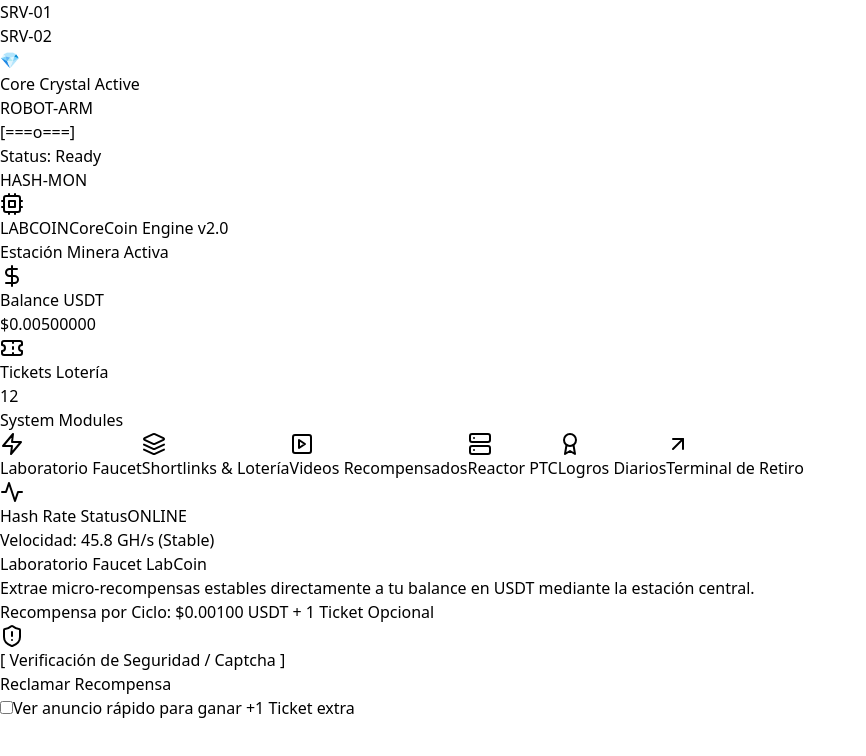
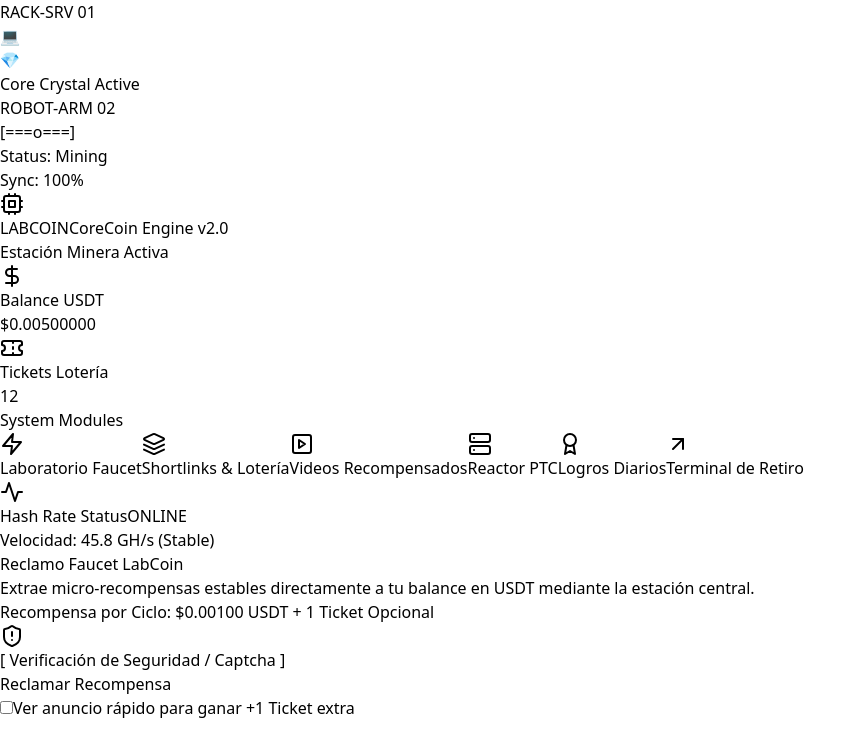
Before and after one commit to fcmadridcr-maker/LabCoin, a React (Vite) app: page / in a window 1280 px wide. Shown: the top 756 px of the page, without its empty margins (0-866 px from the left). Built offline with nearby package versions, Linux system fonts and the light colour scheme.

Commit message:
Update App.jsx

```diff
--- a/src/App.jsx
+++ b/src/App.jsx
@@ -1,85 +1,68 @@
 import React, { useState } from 'react';
-import { Cpu, Zap, Layers, PlaySquare, Award, Ticket, ArrowUpRight, DollarSign, CheckCircle2, ShieldAlert, Activity, Server, Database, HardDrive, Terminal } from 'lucide-react';
+import { Cpu, Zap, Layers, PlaySquare, Award, Ticket, ArrowUpRight, DollarSign, CheckCircle2, ShieldAlert, Activity, Server, Database } from 'lucide-react';
 
 export default function LabCoinApp() {
   const [activeTab, setActiveTab] = useState('claim');
   const [balance, setBalance] = useState('0.00500000');
   const [tickets, setTickets] = useState(12);
   const [ptcClaimed, setPtcClaimed] = useState(false);
+  const [bonusChecked, setBonusChecked] = useState(false);
 
   return (
-    <div className="min-h-screen bg-[#020617] text-slate-100 font-sans flex flex-col selection:bg-blue-600 selection:text-white relative overflow-hidden">
+    <div className="min-h-screen bg-[#060b19] text-slate-100 font-sans flex flex-col selection:bg-blue-600 selection:text-white relative overflow-hidden">
 
-      {/* Fondo técnico con cuadrícula y líneas de laboratorio */}
-      <div className="absolute inset-0 bg-[linear-gradient(to_right,#1e3a8a0f_1px,transparent_1px),linear-gradient(to_bottom,#1e3a8a0f_1px,transparent_1px)] bg-[size:2.5rem_2.5rem] pointer-events-none"></div>
+      {/* Fondo técnico con retícula de laboratorio estilizada */}
+      <div className="absolute inset-0 bg-[linear-gradient(to_right,#1d4ed810_1px,transparent_1px),linear-gradient(to_bottom,#1d4ed810_1px,transparent_1px)] bg-[size:3rem_3rem] pointer-events-none"></div>
 
-      {/* RACKS DE SERVIDORES LATERALES (Izquierda) */}
-      <div className="absolute left-2 top-24 hidden xl:flex flex-col space-y-3 opacity-60 pointer-events-none z-0">
-        <div className="bg-slate-950/80 border border-blue-500/40 p-3 rounded-xl w-32 shadow-[0_0_15px_rgba(37,99,235,0.2)]">
-          <div className="flex justify-between items-center mb-1">
-            <span className="text-[9px] font-mono text-blue-400">SRV-01</span>
-            <span className="w-1.5 h-1.5 rounded-full bg-emerald-400 animate-ping"></span>
+      {/* EFECTOS VISUALES DE LA SALA DE MINERÍA (Racks de servidores, cristales y brazos mecánicos laterales) */}
+      <div className="absolute inset-0 pointer-events-none overflow-hidden hidden xl:block z-0 opacity-40">
+        {/* Rack Servidores Izquierdo */}
+        <div className="absolute left-6 top-28 w-40 bg-slate-950/90 border border-blue-500/40 rounded-2xl p-4 shadow-[0_0_25px_rgba(37,99,235,0.3)]">
+          <div className="flex justify-between items-center mb-3 border-b border-blue-500/20 pb-2">
+            <span className="text-[10px] font-mono text-cyan-400 font-bold">RACK-SRV 01</span>
+            <span className="w-2 h-2 rounded-full bg-emerald-400 animate-ping"></span>
           </div>
-          <div className="space-y-1">
-            <div className="h-1 bg-blue-500/40 rounded w-full animate-pulse"></div>
-            <div className="h-1 bg-cyan-400/40 rounded w-3/4"></div>
-            <div className="h-1 bg-blue-600/40 rounded w-5/6"></div>
+          <div className="space-y-2">
+            <div className="h-2 bg-blue-600/40 rounded-full w-full animate-pulse"></div>
+            <div className="h-2 bg-cyan-400/40 rounded-full w-3/4"></div>
+            <div className="h-2 bg-blue-500/40 rounded-full w-5/6"></div>
+            <div className="h-2 bg-blue-700/40 rounded-full w-2/3"></div>
+          </div>
+          <div className="mt-4 pt-3 border-t border-blue-500/20 text-center">
+            <span className="text-xl">💻</span>
           </div>
         </div>
-        <div className="bg-slate-950/80 border border-blue-500/40 p-3 rounded-xl w-32 shadow-[0_0_15px_rgba(37,99,235,0.2)]">
-          <div className="flex justify-between items-center mb-1">
-            <span className="text-[9px] font-mono text-blue-400">SRV-02</span>
-            <span className="w-1.5 h-1.5 rounded-full bg-emerald-400"></span>
+
+        {/* Cristales Energéticos Inferiores Izquierdos */}
+        <div className="absolute left-10 bottom-12 p-5 bg-blue-600/10 border border-blue-500/40 rounded-3xl text-center shadow-[0_0_30px_rgba(59,130,246,0.4)] backdrop-blur-md">
+          <span className="text-4xl animate-pulse">💎</span>
+          <p className="text-[10px] font-mono text-cyan-300 mt-1 uppercase tracking-widest">Core Crystal Active</p>
+        </div>
+
+        {/* Rack y Brazo Mecánico Derecho */}
+        <div className="absolute right-6 top-28 w-40 bg-slate-950/90 border border-blue-500/40 rounded-2xl p-4 shadow-[0_0_25px_rgba(37,99,235,0.3)]">
+          <div className="flex justify-between items-center mb-3 border-b border-blue-500/20 pb-2">
+            <span className="text-[10px] font-mono text-cyan-400 font-bold">ROBOT-ARM 02</span>
+            <span className="w-2 h-2 rounded-full bg-blue-400 animate-pulse"></span>
           </div>
-          <div className="space-y-1">
-            <div className="h-1 bg-cyan-400/40 rounded w-5/6 animate-pulse"></div>
-            <div className="h-1 bg-blue-500/40 rounded w-full"></div>
-            <div className="h-1 bg-blue-600/40 rounded w-2/3"></div>
-          </div>
-        </div>
-        {/* Cristales Energéticos Bajos */}
-        <div className="mt-4 p-4 bg-blue-600/10 border border-blue-500/30 rounded-2xl text-center shadow-[0_0_20px_rgba(59,130,246,0.3)]">
-          <span className="text-2xl animate-pulse">💎</span>
-          <p className="text-[10px] font-mono text-cyan-300 mt-1">Core Crystal Active</p>
-        </div>
-      </div>
-
-      {/* RACKS DE MONITOREO Y BRAZO MECÁNICO (Derecha) */}
-      <div className="absolute right-2 top-24 hidden xl:flex flex-col space-y-3 opacity-60 pointer-events-none z-0">
-        <div className="bg-slate-950/80 border border-blue-500/40 p-3 rounded-xl w-32 shadow-[0_0_15px_rgba(37,99,235,0.2)]">
-          <div className="flex justify-between items-center mb-1">
-            <span className="text-[9px] font-mono text-cyan-400">ROBOT-ARM</span>
-            <span className="w-1.5 h-1.5 rounded-full bg-blue-400 animate-pulse"></span>
-          </div>
-          <div className="font-mono text-[9px] text-slate-400">
-            [===o===] <br/>
-            Status: Ready
-          </div>
-        </div>
-        <div className="bg-slate-950/80 border border-blue-500/40 p-3 rounded-xl w-32 shadow-[0_0_15px_rgba(37,99,235,0.2)]">
-          <div className="flex justify-between items-center mb-1">
-            <span className="text-[9px] font-mono text-cyan-400">HASH-MON</span>
-            <span className="w-1.5 h-1.5 rounded-full bg-emerald-400"></span>
-          </div>
-          <div className="h-8 bg-slate-900 rounded border border-blue-500/20 flex items-end p-1 gap-1">
-            <div className="w-1 bg-cyan-400 h-4"></div>
-            <div className="w-1 bg-blue-500 h-6"></div>
-            <div className="w-1 bg-cyan-400 h-3"></div>
-            <div className="w-1 bg-blue-400 h-7"></div>
+          <div className="font-mono text-[10px] text-slate-300 space-y-1 bg-slate-900 p-2 rounded border border-blue-500/20">
+            <p className="text-blue-400">[===o===]</p>
+            <p>Status: Mining</p>
+            <p className="text-emerald-400">Sync: 100%</p>
           </div>
         </div>
       </div>
 
-      {/* Barra Superior - Estética de Cabina Neón */}
-      <header className="border-b border-blue-500/30 bg-slate-950/90 backdrop-blur-2xl sticky top-0 z-50 px-6 py-4 flex justify-between items-center shadow-[0_4px_30px_rgba(37,99,235,0.3)]">
+      {/* BARRA SUPERIOR - Estilo Estación de Control */}
+      <header className="border-b border-blue-500/40 bg-slate-950/95 backdrop-blur-2xl sticky top-0 z-50 px-6 py-4 flex justify-between items-center shadow-[0_4px_30px_rgba(37,99,235,0.4)]">
         <div className="flex items-center space-x-3">
-          <div className="bg-blue-600/20 p-2.5 rounded-2xl border border-blue-500/50 shadow-[0_0_20px_rgba(59,130,246,0.6)]">
+          <div className="bg-blue-600/20 p-2.5 rounded-2xl border border-blue-500/60 shadow-[0_0_20px_rgba(59,130,246,0.7)]">
             <Cpu className="w-6 h-6 text-blue-400 animate-pulse" />
           </div>
           <div>
             <h1 className="text-xl font-black tracking-wider text-white flex items-center gap-2">
               LAB<span className="text-blue-500 drop-shadow-[0_0_12px_rgba(59,130,246,0.9)]">COIN</span>
-              <span className="text-[10px] bg-blue-500/20 text-blue-300 px-2.5 py-0.5 rounded-full border border-blue-500/50 font-mono shadow-[inset_0_0_10px_rgba(59,130,246,0.3)]">CoreCoin Engine v2.0</span>
+              <span className="text-[10px] bg-blue-500/20 text-blue-300 px-2.5 py-0.5 rounded-full border border-blue-500/60 font-mono shadow-[inset_0_0_10px_rgba(59,130,246,0.4)]">CoreCoin Engine v2.0</span>
             </h1>
             <p className="text-xs text-slate-400 flex items-center gap-1.5 font-mono">
               <span className="w-2 h-2 rounded-full bg-emerald-400 animate-ping"></span>
@@ -88,10 +71,10 @@ export default function LabCoinApp() {
           </div>
         </div>
 
-        {/* Widgets de Balance y Tickets Neón */}
+        {/* WIDGETS DE BALANCE Y TICKETS (Superior Derecha) */}
         <div className="flex items-center space-x-4">
-          <div className="bg-slate-900/90 border border-blue-500/40 px-4 py-2.5 rounded-2xl flex items-center space-x-3 shadow-[0_0_15px_rgba(37,99,235,0.15)]">
-            <div className="bg-blue-600/30 p-1.5 rounded-xl border border-blue-500/50">
+          <div className="bg-slate-900/90 border border-blue-500/50 px-4 py-2.5 rounded-2xl flex items-center space-x-3 shadow-[0_0_20px_rgba(37,99,235,0.25)]">
+            <div className="bg-blue-600/30 p-1.5 rounded-xl border border-blue-500/60">
               <DollarSign className="w-4 h-4 text-blue-400" />
             </div>
             <div>
@@ -100,24 +83,24 @@ export default function LabCoinApp() {
             </div>
           </div>
 
-          <div className="bg-slate-900/90 border border-blue-500/40 px-4 py-2.5 rounded-2xl flex items-center space-x-3 shadow-[0_0_15px_rgba(37,99,235,0.15)] hidden sm:flex">
-            <div className="bg-amber-500/20 p-1.5 rounded-xl border border-amber-500/40">
+          <div className="bg-slate-900/90 border border-blue-500/50 px-4 py-2.5 rounded-2xl flex items-center space-x-3 shadow-[0_0_20px_rgba(37,99,235,0.25)] hidden sm:flex">
+            <div className="bg-amber-500/20 p-1.5 rounded-xl border border-amber-500/50">
               <Ticket className="w-4 h-4 text-amber-400" />
             </div>
             <div>
               <p className="text-[9px] text-amber-300 uppercase font-mono tracking-wider">Tickets Lotería</p>
-              <p className="text-sm font-mono font-bold text-amber-400 drop-shadow-[0_0_10px_rgba(251,191,36,0.4)]">{tickets}</p>
+              <p className="text-sm font-mono font-bold text-amber-400 drop-shadow-[0_0_10px_rgba(251,191,36,0.5)]">{tickets}</p>
             </div>
           </div>
         </div>
       </header>
 
-      {/* Contenedor Principal Estilo Laboratorio Interactivo */}
-      <div className="flex-1 flex flex-col md:flex-row max-w-6xl w-full mx-auto p-6 gap-6 relative z-10">
+      {/* CONTENEDOR PRINCIPAL FLOTANTE */}
+      <div className="flex-1 flex flex-col md:flex-row max-w-7xl w-full mx-auto p-6 gap-6 relative z-10 my-auto">
 
-        {/* Panel Izquierdo: Módulos del Sistema */}
+        {/* PANEL IZQUIERDO: Módulos del Sistema */}
         <aside className="w-full md:w-72 space-y-2.5">
-          <div className="px-4 py-2 text-[10px] font-mono text-blue-400/80 uppercase tracking-widest flex items-center gap-2">
+          <div className="px-4 py-2 text-[10px] font-mono text-blue-400 uppercase tracking-widest flex items-center gap-2">
             <span className="w-1.5 h-1.5 rounded-full bg-blue-500"></span> System Modules
           </div>
           {[
@@ -136,8 +119,8 @@ export default function LabCoinApp() {
                 onClick={() => setActiveTab(tab.id)}
                 className={`w-full flex items-center space-x-3.5 px-5 py-3.5 rounded-2xl font-semibold transition-all duration-300 group relative overflow-hidden ${
                   isActive
-                    ? 'bg-gradient-to-r from-blue-600 to-cyan-600 text-white shadow-[0_0_25px_rgba(37,99,235,0.7)] scale-[1.02] border border-blue-300/60'
-                    : 'bg-slate-900/80 hover:bg-slate-900/90 text-slate-300 border border-blue-500/20 hover:border-blue-500/50 shadow-[inset_0_1px_1px_rgba(255,255,255,0.05)]'
+                    ? 'bg-gradient-to-r from-blue-600 to-cyan-600 text-white shadow-[0_0_30px_rgba(37,99,235,0.8)] scale-[1.02] border border-blue-300/80'
+                    : 'bg-slate-900/85 hover:bg-slate-900 text-slate-300 border border-blue-500/30 hover:border-blue-500/60 shadow-[inset_0_1px_1px_rgba(255,255,255,0.05)]'
                 }`}
               >
                 <Icon className={`w-5 h-5 transition-transform group-hover:scale-110 ${isActive ? 'text-white' : 'text-blue-400'}`} />
@@ -146,53 +129,60 @@ export default function LabCoinApp() {
             );
           })}
 
-          {/* Monitor de Hash del Reactor */}
-          <div className="mt-8 bg-slate-950/90 border border-blue-500/40 rounded-2xl p-4 space-y-3 shadow-[0_0_20px_rgba(37,99,235,0.2)] backdrop-blur-md">
+          {/* Tarjeta Monitor Hash Rate */}
+          <div className="mt-6 bg-slate-950/90 border border-blue-500/50 rounded-2xl p-4 space-y-3 shadow-[0_0_25px_rgba(37,99,235,0.25)] backdrop-blur-md">
             <div className="flex items-center justify-between">
               <span className="text-xs font-mono text-blue-400 flex items-center gap-1.5">
                 <Activity className="w-3.5 h-3.5 animate-pulse" /> Hash Rate Status
               </span>
-              <span className="text-[10px] font-mono bg-emerald-500/20 text-emerald-300 px-2 py-0.5 rounded border border-emerald-500/40">ONLINE</span>
+              <span className="text-[10px] font-mono bg-emerald-500/20 text-emerald-300 px-2 py-0.5 rounded border border-emerald-500/50">ONLINE</span>
             </div>
-            <div className="w-full bg-slate-900 rounded-full h-2 overflow-hidden border border-blue-500/30">
+            <div className="w-full bg-slate-900 rounded-full h-2 overflow-hidden border border-blue-500/40">
               <div className="bg-gradient-to-r from-blue-600 via-cyan-400 to-blue-400 h-full w-4/5 animate-pulse"></div>
             </div>
             <p className="text-[10px] text-slate-400 font-mono">Velocidad: 45.8 GH/s (Stable)</p>
           </div>
         </aside>
 
-        {/* Panel Central Dinámico */}
-        <main className="flex-1 bg-slate-950/85 border border-blue-500/50 rounded-3xl p-8 backdrop-blur-2xl shadow-[0_0_50px_rgba(37,99,235,0.3)] relative overflow-hidden">
+        {/* PANEL CENTRAL DINÁMICO CON ESTÉTICA DE CRISTAL ESMERILADO Y NEÓN */}
+        <main className="flex-1 bg-slate-950/90 border-2 border-blue-500/60 rounded-3xl p-8 backdrop-blur-2xl shadow-[0_0_60px_rgba(37,99,235,0.4)] relative overflow-hidden">
 
-          {/* Brillo neón decorativo superior */}
+          {/* Brillo neón ambiental interno */}
           <div className="absolute -top-32 -right-32 w-80 h-80 bg-blue-600/20 rounded-full blur-3xl pointer-events-none"></div>
 
           {activeTab === 'claim' && (
             <div className="space-y-6 relative z-10">
               <div>
-                <h2 className="text-2xl font-black text-white tracking-wide drop-shadow-[0_0_10px_rgba(59,130,246,0.6)]">Laboratorio Faucet LabCoin</h2>
+                <h2 className="text-2xl font-black text-white tracking-wide drop-shadow-[0_0_12px_rgba(59,130,246,0.7)]">Reclamo Faucet LabCoin</h2>
                 <p className="text-sm text-slate-400">Extrae micro-recompensas estables directamente a tu balance en USDT mediante la estación central.</p>
               </div>
 
-              <div className="bg-slate-900/90 border border-blue-500/40 rounded-3xl p-8 text-center space-y-6 shadow-[0_0_35px_rgba(37,99,235,0.2)]">
-                <div className="inline-block bg-blue-600/20 border border-blue-500/50 px-5 py-2 rounded-full text-blue-300 font-mono text-xs font-bold shadow-[0_0_15px_rgba(59,130,246,0.4)]">
+              {/* Contenedor Interno Estilo Consola */}
+              <div className="bg-slate-900/95 border border-blue-500/50 rounded-3xl p-8 text-center space-y-6 shadow-[0_0_40px_rgba(37,99,235,0.25)]">
+                <div className="inline-block bg-blue-600/25 border border-blue-500/60 px-6 py-2.5 rounded-full text-blue-300 font-mono text-xs font-bold shadow-[0_0_20px_rgba(59,130,246,0.5)]">
                   Recompensa por Ciclo: $0.00100 USDT + 1 Ticket Opcional
                 </div>
 
-                <div className="max-w-md mx-auto bg-slate-950 border border-blue-500/30 p-6 rounded-2xl space-y-5 shadow-[inset_0_0_25px_rgba(37,99,235,0.15)]">
-                  <div className="flex items-center justify-center space-x-2 text-xs text-slate-300 font-mono bg-slate-900 py-3 rounded-xl border border-blue-500/20">
+                <div className="max-w-md mx-auto bg-slate-950 border border-blue-500/40 p-6 rounded-2xl space-y-5 shadow-[inset_0_0_30px_rgba(37,99,235,0.2)]">
+                  <div className="flex items-center justify-center space-x-2 text-xs text-slate-300 font-mono bg-slate-900 py-3 rounded-xl border border-blue-500/30">
                     <ShieldAlert className="w-4 h-4 text-blue-400 animate-bounce" />
                     <span>[ Verificación de Seguridad / Captcha ]</span>
                   </div>
 
-                  <button className="w-full bg-gradient-to-r from-blue-600 to-cyan-500 hover:from-blue-500 hover:to-cyan-400 text-white font-extrabold py-4 rounded-2xl transition-all shadow-[0_0_30px_rgba(37,99,235,0.7)] tracking-wide text-base border border-blue-300/50">
+                  <button className="w-full bg-gradient-to-r from-blue-600 to-cyan-500 hover:from-blue-500 hover:to-cyan-400 text-white font-extrabold py-4 rounded-2xl transition-all shadow-[0_0_35px_rgba(37,99,235,0.8)] tracking-wide text-base border border-blue-300/60 cursor-pointer active:scale-95">
                     Reclamar Recompensa
                   </button>
 
-                  <div className="flex items-center space-x-3 pt-2 justify-center bg-blue-950/40 p-3 rounded-xl border border-blue-500/30">
-                    <input type="checkbox" id="bonusAd" className="rounded border-slate-700 bg-slate-900 text-blue-600 w-4 h-4 accent-blue-500 cursor-pointer" />
+                  <div className="flex items-center space-x-3 pt-2 justify-center bg-blue-950/50 p-3 rounded-xl border border-blue-500/40">
+                    <input
+                      type="checkbox"
+                      id="bonusAd"
+                      checked={bonusChecked}
+                      onChange={(e) => setBonusChecked(e.target.checked)}
+                      className="rounded border-slate-700 bg-slate-900 text-blue-600 w-4 h-4 accent-blue-500 cursor-pointer"
+                    />
                     <label htmlFor="bonusAd" className="text-xs text-slate-300 cursor-pointer select-none">
-                      Ver anuncio rápido para ganar <span className="text-amber-400 font-bold drop-shadow-[0_0_8px_rgba(251,191,36,0.6)]">+1 Ticket extra</span>
+                      Ver anuncio rápido para ganar <span className="text-amber-400 font-bold drop-shadow-[0_0_8px_rgba(251,191,36,0.7)]">+1 Ticket extra</span>
                     </label>
                   </div>
                 </div>
@@ -208,12 +198,12 @@ export default function LabCoinApp() {
               </div>
               <div className="grid grid-cols-1 md:grid-cols-2 gap-4">
                 {[1, 2, 3, 4].map((item) => (
-                  <div key={item} className="bg-slate-900/90 border border-blue-500/30 p-6 rounded-2xl flex justify-between items-center hover:border-blue-500/60 transition-all shadow-[0_0_15px_rgba(37,99,235,0.15)]">
+                  <div key={item} className="bg-slate-900/90 border border-blue-500/40 p-6 rounded-2xl flex justify-between items-center hover:border-blue-500/80 transition-all shadow-[0_0_20px_rgba(37,99,235,0.2)]">
                     <div>
                       <h3 className="font-bold text-white text-sm">ShrinkMe Conexión #{item}</h3>
                       <p className="text-xs text-slate-400 mt-1">Recompensa: $0.0005 + <span className="text-amber-400 font-bold">+2 Tickets</span></p>
                     </div>
-                    <button className="bg-blue-600 hover:bg-blue-500 text-white px-5 py-2.5 rounded-xl text-xs font-bold transition-all shadow-[0_0_15px_rgba(37,99,235,0.4)] border border-blue-400/40">
+                    <button className="bg-blue-600 hover:bg-blue-500 text-white px-5 py-2.5 rounded-xl text-xs font-bold transition-all shadow-[0_0_20px_rgba(37,99,235,0.5)] border border-blue-400/50 cursor-pointer">
                       Visitar
                     </button>
                   </div>
@@ -229,19 +219,19 @@ export default function LabCoinApp() {
                 <p className="text-sm text-slate-400">Alcanza las metas operativas del día para reclamar bonificaciones automáticas.</p>
               </div>
               <div className="space-y-4">
-                <div className="bg-slate-900/90 border border-blue-500/30 p-6 rounded-2xl flex justify-between items-center shadow-[0_0_15px_rgba(37,99,235,0.15)]">
+                <div className="bg-slate-900/90 border border-blue-500/40 p-6 rounded-2xl flex justify-between items-center shadow-[0_0_20px_rgba(37,99,235,0.2)]">
                   <div>
                     <h3 className="font-bold text-white text-base">Meta Diaria: Ver 10 Anuncios PTC</h3>
                     <p className="text-xs text-slate-400 mt-1">Progreso del Reactor: <span className="text-blue-400 font-bold font-mono">10 / 10 Completado</span></p>
                   </div>
                   {ptcClaimed ? (
-                    <span className="text-emerald-400 text-xs font-bold flex items-center gap-1.5 bg-emerald-500/20 px-4 py-2 rounded-xl border border-emerald-500/40">
+                    <span className="text-emerald-400 text-xs font-bold flex items-center gap-1.5 bg-emerald-500/20 px-4 py-2 rounded-xl border border-emerald-500/50">
                       <CheckCircle2 className="w-4 h-4"/> Reclamado
                     </span>
                   ) : (
                     <button
                       onClick={() => { setPtcClaimed(true); setTickets(tickets + 1); }}
-                      className="bg-amber-500 hover:bg-amber-400 text-slate-950 px-5 py-2.5 rounded-xl text-xs font-extrabold transition-all shadow-[0_0_20px_rgba(251,191,36,0.5)] border border-amber-300"
+                      className="bg-amber-500 hover:bg-amber-400 text-slate-950 px-5 py-2.5 rounded-xl text-xs font-extrabold transition-all shadow-[0_0_25px_rgba(251,191,36,0.6)] border border-amber-300 cursor-pointer"
                     >
                       Reclamar +1 Ticket
                     </button>
@@ -257,16 +247,16 @@ export default function LabCoinApp() {
                 <h2 className="text-2xl font-black text-white tracking-wide">Terminal de Retiro en USDT</h2>
                 <p className="text-sm text-slate-400">Envía tus fondos instantáneamente a tu cuenta vinculada mediante FaucetPay.</p>
               </div>
-              <div className="bg-slate-900/90 border border-blue-500/40 rounded-3xl p-8 max-w-lg space-y-5 shadow-[0_0_30px_rgba(37,99,235,0.2)]">
+              <div className="bg-slate-900/90 border border-blue-500/50 rounded-3xl p-8 max-w-lg space-y-5 shadow-[0_0_35px_rgba(37,99,235,0.25)]">
                 <div className="space-y-2">
                   <label className="text-xs font-mono text-blue-300 uppercase">Correo electrónico de FaucetPay</label>
                   <input
                     type="text"
                     placeholder="tucorreo@gmail.com"
-                    className="w-full bg-slate-950 border border-blue-500/40 rounded-2xl px-4 py-3.5 text-sm text-white focus:outline-none focus:border-blue-400 focus:ring-2 focus:ring-blue-400/50 font-mono shadow-[inset_0_0_10px_rgba(0,0,0,0.5)]"
+                    className="w-full bg-slate-950 border border-blue-500/50 rounded-2xl px-4 py-3.5 text-sm text-white focus:outline-none focus:border-blue-400 focus:ring-2 focus:ring-blue-400/50 font-mono shadow-[inset_0_0_15px_rgba(0,0,0,0.6)]"
                   />
                 </div>
-                <button className="w-full bg-gradient-to-r from-blue-600 to-cyan-500 hover:from-blue-500 hover:to-cyan-400 text-white font-extrabold py-4 rounded-2xl transition-all shadow-[0_0_25px_rgba(37,99,235,0.6)] border border-blue-300/40">
+                <button className="w-full bg-gradient-to-r from-blue-600 to-cyan-500 hover:from-blue-500 hover:to-cyan-400 text-white font-extrabold py-4 rounded-2xl transition-all shadow-[0_0_30px_rgba(37,99,235,0.7)] border border-blue-300/50 cursor-pointer">
                   Procesar Retiro Inmediato
                 </button>
               </div>
@@ -279,7 +269,7 @@ export default function LabCoinApp() {
                 <h2 className="text-2xl font-black text-white tracking-wide">Reactor PTC</h2>
                 <p className="text-sm text-slate-400">Visualiza los anuncios patrocinados para generar micro-rendimientos en USDT.</p>
               </div>
-              <div className="bg-slate-900/90 border border-blue-500/30 p-10 rounded-3xl text-center space-y-4 shadow-[0_0_20px_rgba(37,99,235,0.15)]">
+              <div className="bg-slate-900/90 border border-blue-500/40 p-10 rounded-3xl text-center space-y-4 shadow-[0_0_25px_rgba(37,99,235,0.2)]">
                 <p className="text-sm text-slate-400 font-mono">No hay anuncios PTC activos en este momento. Vuelve en unas horas para nuevos pulsos.</p>
               </div>
             </div>
@@ -291,7 +281,7 @@ export default function LabCoinApp() {
                 <h2 className="text-2xl font-black text-white tracking-wide">Videos Recompensados</h2>
                 <p className="text-sm text-slate-400">Reproduce contenido patrocinado corto optimizado para dispositivos móviles.</p>
               </div>
-              <div className="bg-slate-900/90 border border-blue-500/30 p-10 rounded-3xl text-center space-y-4 shadow-[0_0_20px_rgba(37,99,235,0.15)]">
+              <div className="bg-slate-900/90 border border-blue-500/40 p-10 rounded-3xl text-center space-y-4 shadow-[0_0_25px_rgba(37,99,235,0.2)]">
                 <p className="text-sm text-slate-400 font-mono">Canales de video en sincronización con Adsterra y Monetag.</p>
               </div>
             </div>
```
